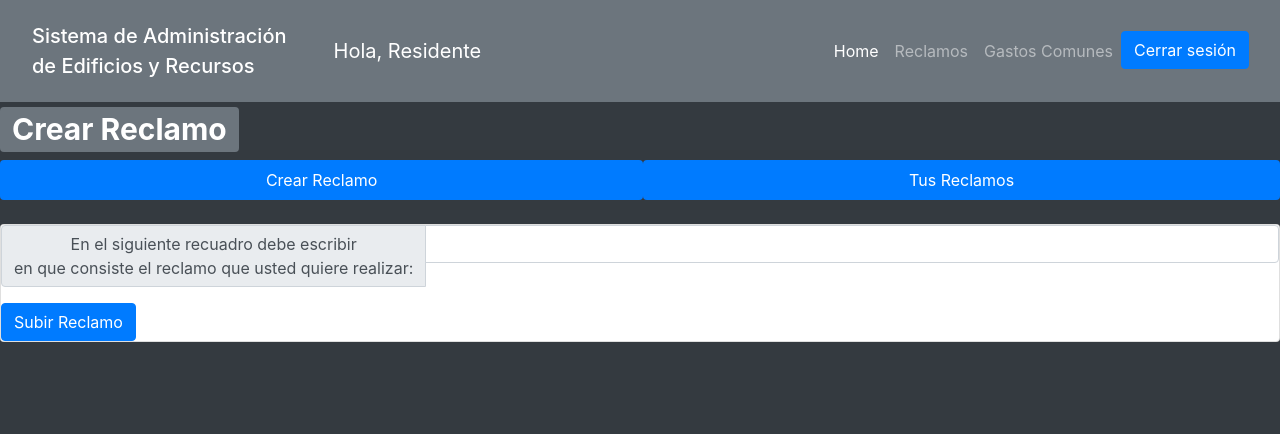
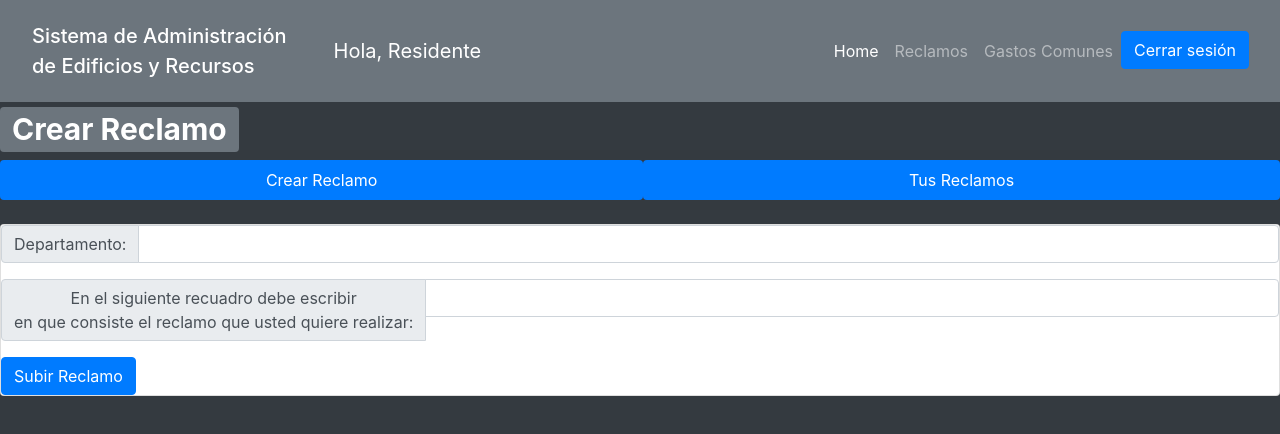
Before and after one commit to totonunez/SAER, a React (Create React App) app in the folder client/: page /users/usr/reclamos/crear in a window 1280 px wide. Shown: the top 434 px of the page. Built offline with nearby package versions, Linux system fonts and the light colour scheme; no server answers.

Commit message:
mejoras usuario

```diff
--- a/client/src/components/CrearReclamoForm.js
+++ b/client/src/components/CrearReclamoForm.js
@@ -1,13 +1,22 @@
 import React, { Component } from 'react'
+import axios from 'axios'
 
 export default class CrearReclamoForm extends Component {
 
     state = {
-        descripcion: ''
+        descripcion: "",
+        departamento_id: ""
     }
 
-    onSubmit = e => {
-        this.props.addReclamo(this.state.descripcion)
+    onSubmit = async e => {
+        e.preventDefault()
+        const user = {
+            descripcion: "",
+            departamento_id: ""
+        }
+        const res = await axios.post("/reclamos/createReclamos", user)
+        alert(res.data.message)
+
     }
 
     onChange = e => {
@@ -21,6 +30,20 @@ export default class CrearReclamoForm extends Component {
         return (
             <div className="card">
         <form onSubmit = {this.onSubmit}>
+            <div className="input-group mb-3">
+                <div className="input-group-prepend">
+                    <span className="input-group-text" id="inputGroup-sizing-default">Departamento:</span>
+                </div>
+                <input
+                type="text"
+                name="departamento_id"
+                className="form-control"
+                aria-label="Default"
+                aria-describedby="inputGroup-sizing-default"
+                onChange={this.onChange}
+                value={this.state.departamento_id}
+                />
+            </div>
             <div className="input-group mb-3">
                 <div className="input-group-prepend">
                     <span className="input-group-text" id="inputGroup-sizing-default">En el siguiente recuadro debe escribir <br/> en que consiste el reclamo que usted quiere realizar:</span>
```
